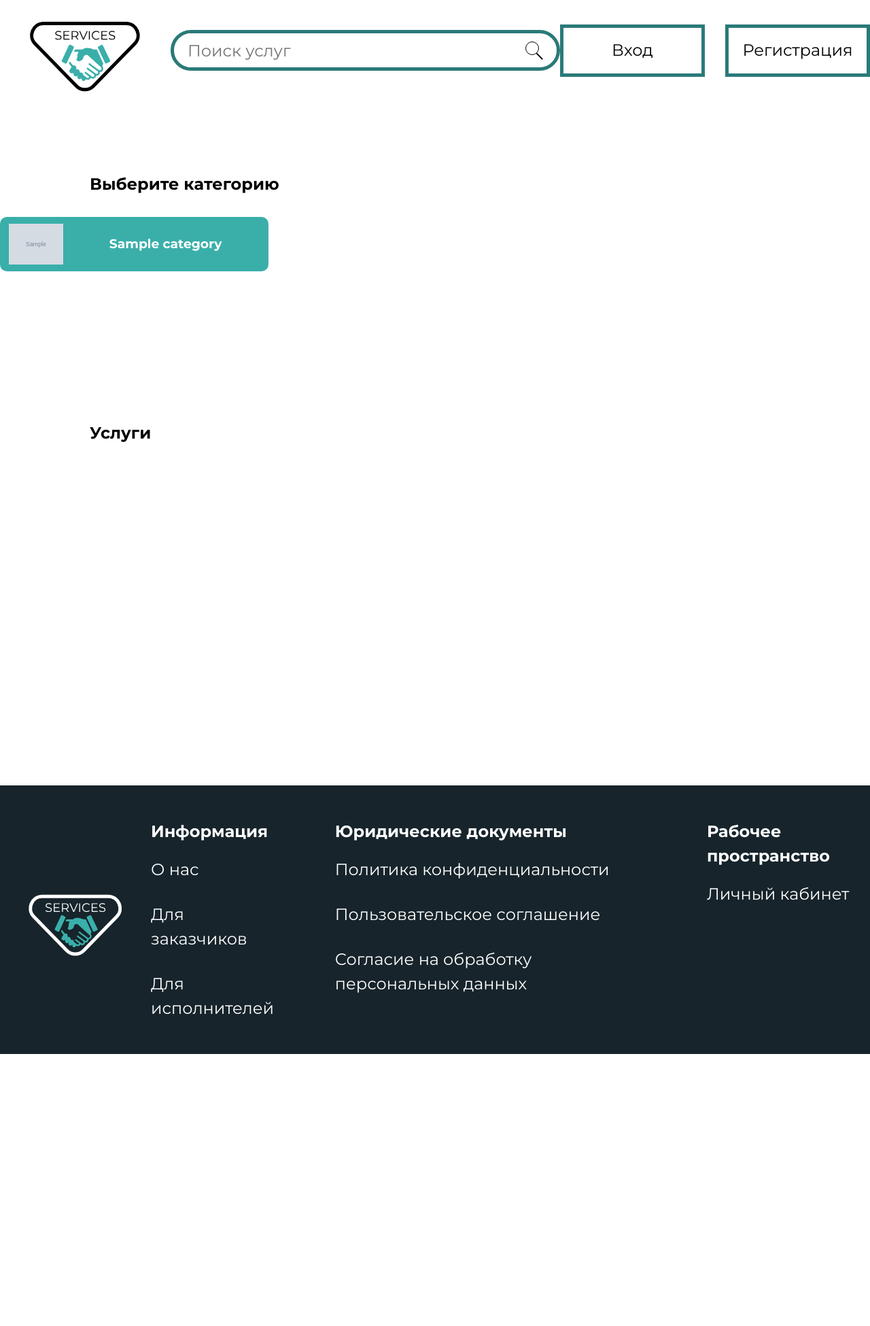
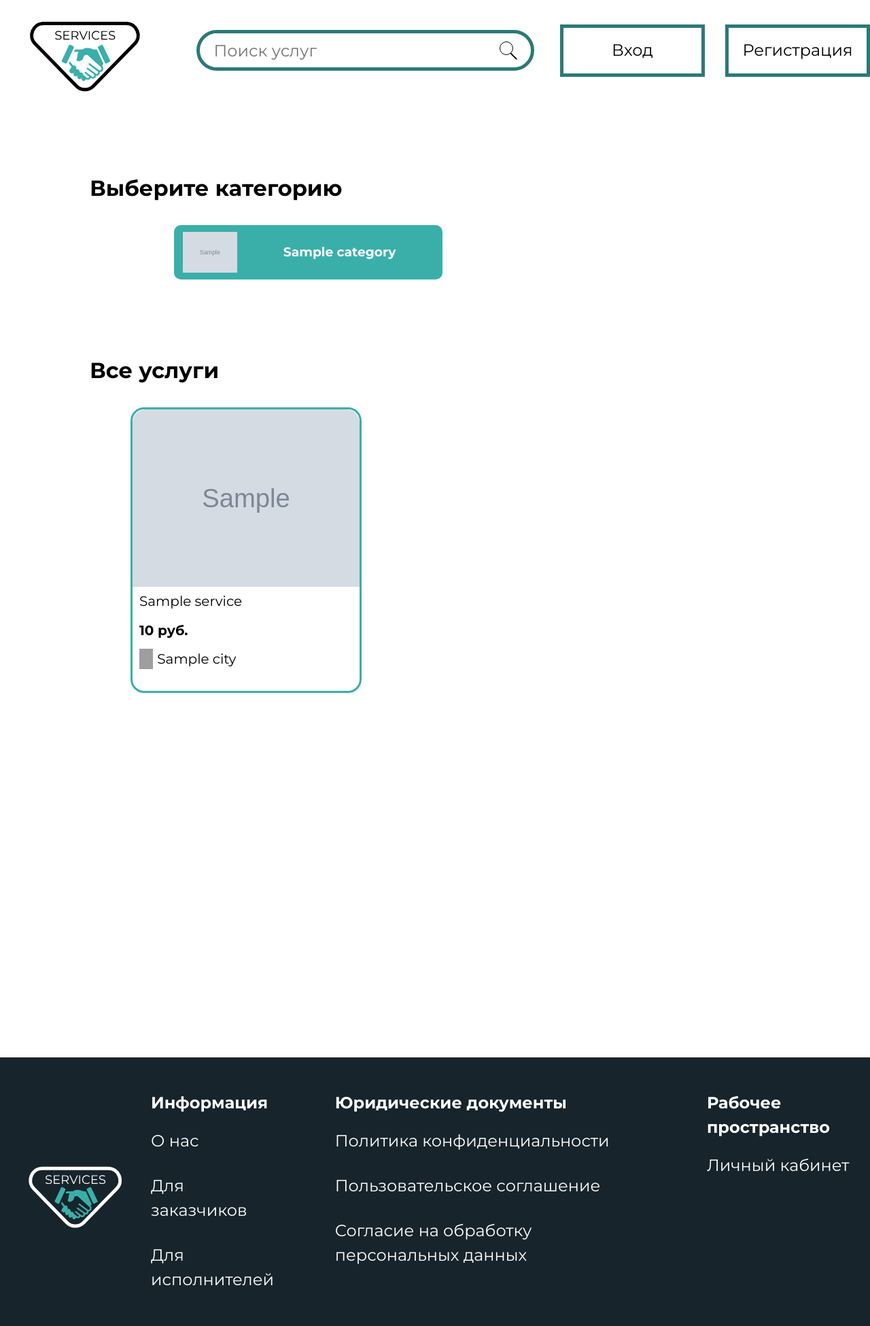
Before and after one commit to nikita201ss/env, a Django app: template main/templates/main/index.html in a window 1280 px wide; the page is wider, and only the part inside the window is pictured. Shown: the part 68-2018 px from the top of that part at 68% size. Before the commit the page ends 1618 px from the top of that part, so only its background shows below. Run offline with Django 3.2, Linux system fonts and the light colour scheme; the template is opened without the code that fills it: most values are stand-ins (such as "Sample title", 1, 10 or a date in 2020); grey boxes marked "Sample" are stand-in pictures; grey boxes are pictures that could not be loaded.

Commit message:
create card service

```diff
--- a/main/admin.py
+++ b/main/admin.py
@@ -5,9 +5,9 @@ class ServiceImageInline(admin.TabularInline):
     model = ServiceImage
     extra = 1
 class ServiceAdmin(admin.ModelAdmin):
-    list_display = ['name', 'category', 'price']
-    list_filter = ['category']
-    search_fields = ['name', 'description']
+    list_display = ['name', 'category', 'city', 'price']
+    list_filter = ['category', 'city']
+    search_fields = ['name', 'description', 'city', 'address']
     prepopulated_fields = {'slug': ('name',)}
     inlines = [ServiceImageInline]
 
--- a/main/static/css/styles.css
+++ b/main/static/css/styles.css
@@ -6,7 +6,9 @@
     font-family: 'Montserrat', sans-serif;
 }
 
-
+a {
+    text-decoration: none;
+}
 
 header {
     font-size: 24px;
@@ -28,7 +30,6 @@ nav>ul>li {
 
 header>nav>ul>li>a {
     list-style: none;
-    text-decoration: none;
     color: black;
 }
 
@@ -41,7 +42,7 @@ header>nav>ul>li>a {
 }
 
 .search-panel {
-    width: 1037px;
+    width: 50%;
     height: 60px;
     border: 5px solid #2A7A78;
     border-radius: 35px;
@@ -49,7 +50,7 @@ header>nav>ul>li>a {
     align-items: center;
     justify-content: space-between;
     padding: 0 20px;
-
+    margin: 0 3%;
 }
 
 .search-input {
@@ -76,6 +77,7 @@ header>nav>ul>li>a {
 
 .but-login,
 .but_reg {
+    cursor: pointer;
     height: 77px;
     width: 213px;
     border: 5px solid #2A7A78;
@@ -127,7 +129,7 @@ footer {
 
 
 .category-card {
-
+    margin-bottom: 1.3%;
     width: 395px;
     height: 80px;
     border-radius: 10px;
@@ -152,8 +154,7 @@ footer {
 }
 
 .categories {
-    height: 200px;
-    width: 1363px;
+    width: 60%;
     flex-wrap: wrap;
     display: flex;
     gap: 5%;
@@ -182,3 +183,62 @@ footer {
 .cat-section {
     margin-bottom: 100px;
 }
+
+.btn-reset {
+    background-color: #DFF2F0;
+    border: 1px solid black;
+    padding: 5px;
+    margin-left: 6%;
+}
+
+
+.ser-link {
+    color: #000;
+}
+
+.service-img {
+    height: 63%;
+}
+
+.service-image {
+    width: 100%;
+    height: 100%;
+    border-radius: 20px 20px 0 0;
+}
+
+.service {
+    color: black;
+    width: 340px;
+    height: 420px;
+    border-radius: 20px;
+    border: 3px solid #3AAFAA;
+    font-size: 20px;
+    margin-bottom: 4%;
+}
+
+.location {
+    display: flex;
+    gap: 2%;
+}
+
+.service-txt {
+    margin-top: 2%;
+    height: 37%;
+    display: flex;
+    flex-direction: column;
+    padding: 0 3%;
+    gap: 8%;
+}
+
+.pin {
+    width: 20px;
+}
+
+
+.services {
+    display: flex;
+    gap: 3%;
+    width: 70%;
+    flex-wrap: wrap;
+    margin: 0 auto;
+}
--- a/main/templates/main/index.html
+++ b/main/templates/main/index.html
@@ -3,9 +3,9 @@
 {% block title %}Главная страница{% endblock %}
 
 {% block content %}
+{% load static %}
 
-
-<section class="cat-section">
+<div class="cat-section">
     <h1 class="cat-title">Выберите категорию</h1>
     <div class="categories">
         {% for category in categories %}
@@ -13,7 +13,7 @@
             <a href="?category={{ category.slug }}"
                 class="cat-link {% if selected_category == category.slug %}active{% endif %}">
                 <div class="cat-img">
-                <img src="{{ category.category_image.url }}" alt="{{ category.name }}" class="category-image">
+                    <img src="{{ category.category_image.url }}" alt="{{ category.name }}" class="category-image">
                 </div>
                 <h3 class="cat-name">{{ category.name }}</h3>
 
@@ -21,16 +21,66 @@
         </div>
         {% endfor %}
     </div>
-</section>
+</div>
 
 
-<section>
-    <h1 class="cat-title">Услуги</h1>
+<div>
+
+
+
+    <div class="cat-title"> {% if selected_category %}
+        <h1>Услуги в категории</h1>
+        <span class="services-count">Найдено: {{ services|length }}</span>
+        <a href="{% url 'main:index' %}" class="btn-reset">Сбросить</a>
+        {% for category in categories %}
+            {% if cat.slug == selected_category %}{
+                { category.name }
+            }
+
+            {% endif %}
+        {% endfor %}
+        {% else %}
+            <h1>Все услуги</h1>
+        {% endif %}
+    </div>
+
+    <div class="services">
+        {% for service in services %}
+
+            <div class="service">
+            <a href="{% url 'main:service_detail' service.slug %}" class="ser-link">
+            <div class="service-img">
+                <img src="{{ service.main_image.url }}" alt="image" class="service-image">
+            </div>
+
+            <div class="service-txt">
+                <p>{{ service.name }}</p>
+                <h4>{{ service.price }} руб.</h4>
+                <div class="location">
+                    <img src="{% static 'img/pin.svg' %}" alt="pin" class="pin">
+                    <p>{{ service.city }}</p>
+                </div>
+
+            </div>
+            </a>
+        </div>
+        {% endfor %}
+
+
+
+    </div>
 
 
 
 
-</section>
+
+
+
+
+
+
+
+</div>
 
 
 
```
Also changed, not shown: main/models.py (+14 -1 lines), main/templates/main/about.html (added, +25 -0 lines), main/templates/main/service_detail.html (added, +14 -0 lines), main/migrations/0003_service_address_service_city.py (added), main/static/img/pin.svg (added), main/views.py (line endings or trailing spaces).
